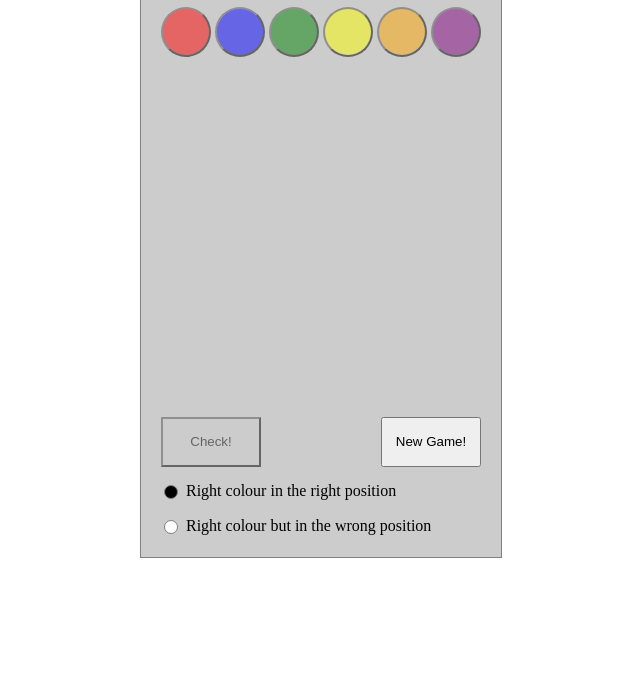
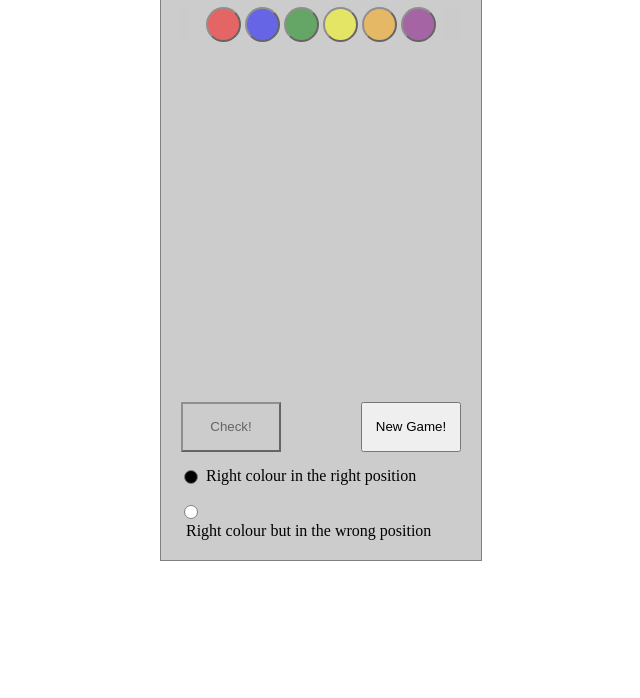
Before and after one commit to Nelex78/guess_color, a plain HTML site: page index.html in a window 1280 px wide. Shown: the part 102-800 px from the top of the page, without its empty margins (319-959 px from the left). Drawn offline with Linux system fonts and the light colour scheme.

Commit message:
Add files via upload

```diff
--- a/styles.css
+++ b/styles.css
@@ -5,7 +5,7 @@ button:focus {outline:0 none;}
 
 }
 .wrapper {
-    width: 320px;
+    width: 280px;
     margin: 0 auto;
     border: 1px solid gray;
     padding: 20px;
@@ -13,7 +13,7 @@ button:focus {outline:0 none;}
     background-color: #ccc;
 }
 
-.guess_wrapper {float: left;width: 50%;}
+.guess_wrapper {float: left;width: 160px;}
 .result_wrapper {float: right;width: 16%;text-align: right}
 .result_wrapper.result_wrapper_bottom {width: 100%;margin-top: 15px;}
 .result_wrapper.result_wrapper_bottom > div {float: left;}
@@ -46,8 +46,8 @@ button:focus {outline:0 none;}
   background: #CCC;
 }
 .choice button {
-    width: 50px;
-    height: 50px;
+    width: 35px;
+    height: 35px;
     display: inline-block;
     border-radius: 50%;
 }
```
